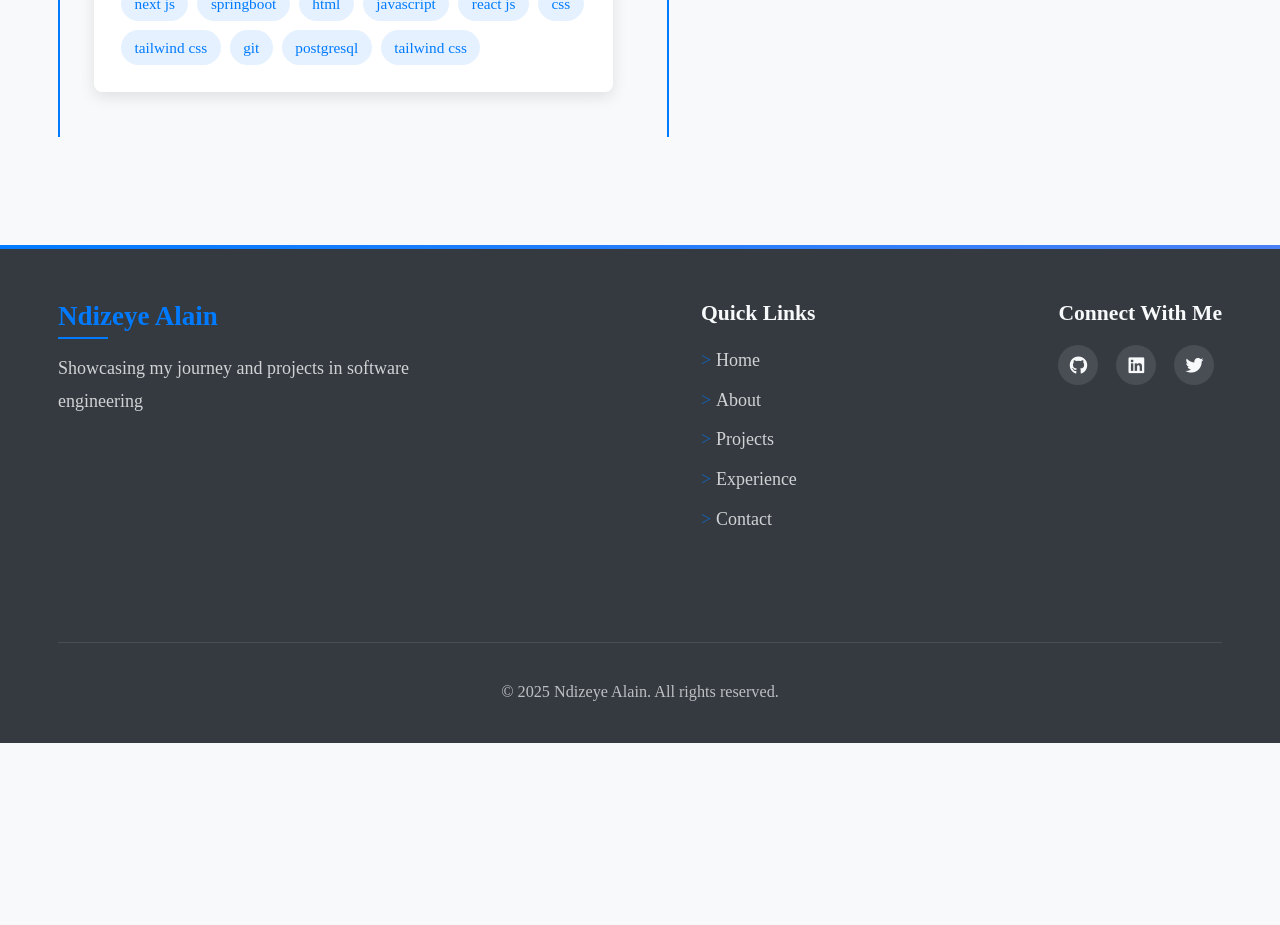
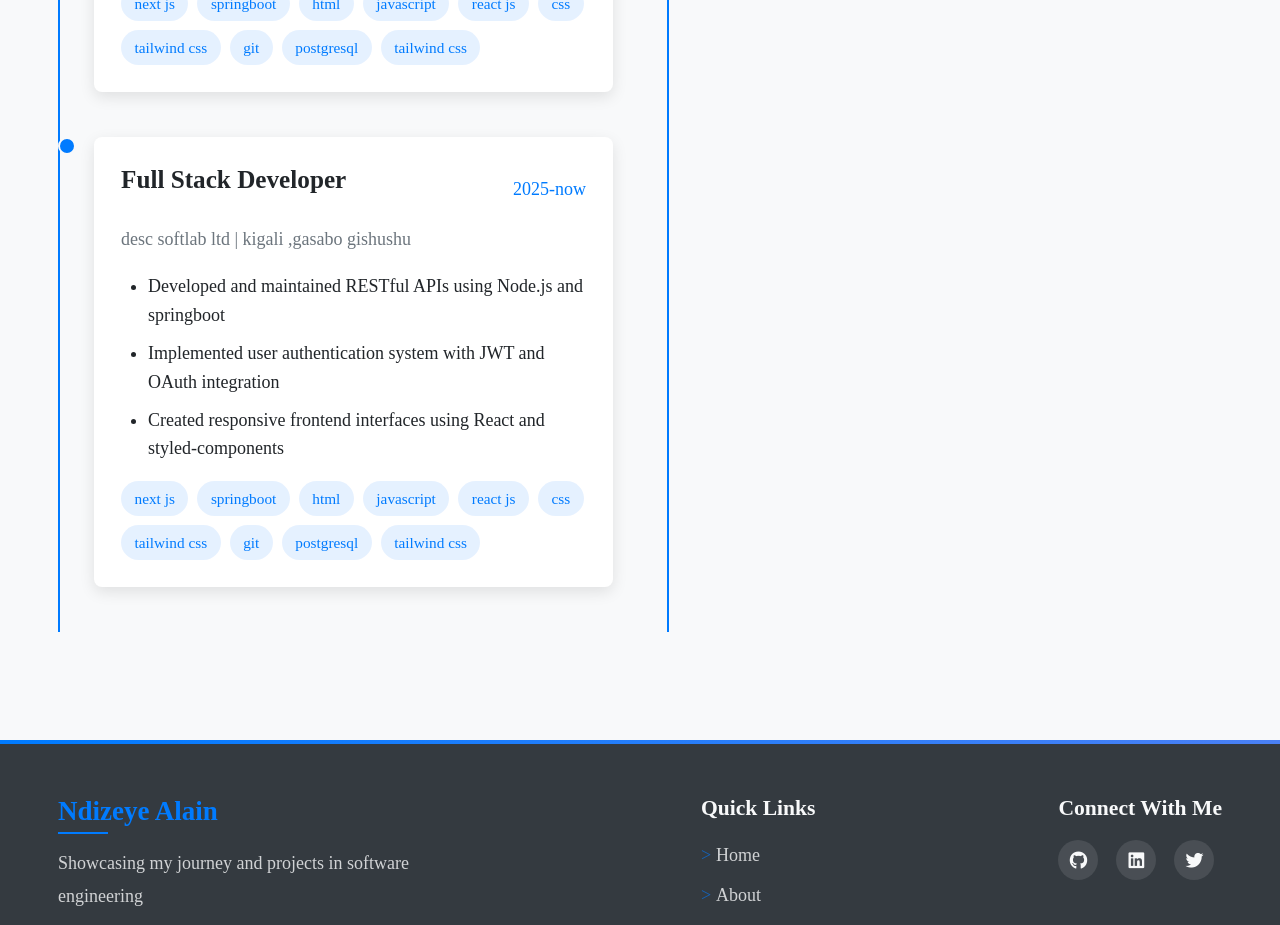
Before and after one commit to Alaindeve1/portfolio-website, a React (Create React App) app: page /experience in a window 1280 px wide. Shown: the part 2560-3485 px from the top of the page. Before the commit the page ends 3303 px from the top, so only its background shows below. Built offline with nearby package versions, Linux system fonts and the light colour scheme.

Commit message:
adding the experience on codveda

```diff
--- a/src/pages/Experience.jsx
+++ b/src/pages/Experience.jsx
@@ -67,7 +67,21 @@ const Experience = () => {
         "Created responsive frontend interfaces using React and styled-components"
       ],
       technologies: ["next js", "springboot", "html", "javascript", "react js", "css","tailwind css","git","postgresql","tailwind css"]
-    }
+    },
+    {
+      id: 6,
+      company: "desc softlab ltd",
+      role: "Full Stack Developer",
+      location: "kigali ,gasabo gishushu",
+      duration: "2025-now",
+      description: [
+        "Developed and maintained RESTful APIs using Node.js and springboot ",
+        "Implemented user authentication system with JWT and OAuth integration",
+        "Created responsive frontend interfaces using React and styled-components"
+      ],
+      technologies: ["next js", "springboot", "html", "javascript", "react js", "css","tailwind css","git","postgresql","tailwind css"]
+    },
+
   ];
 
   const education = [
```
